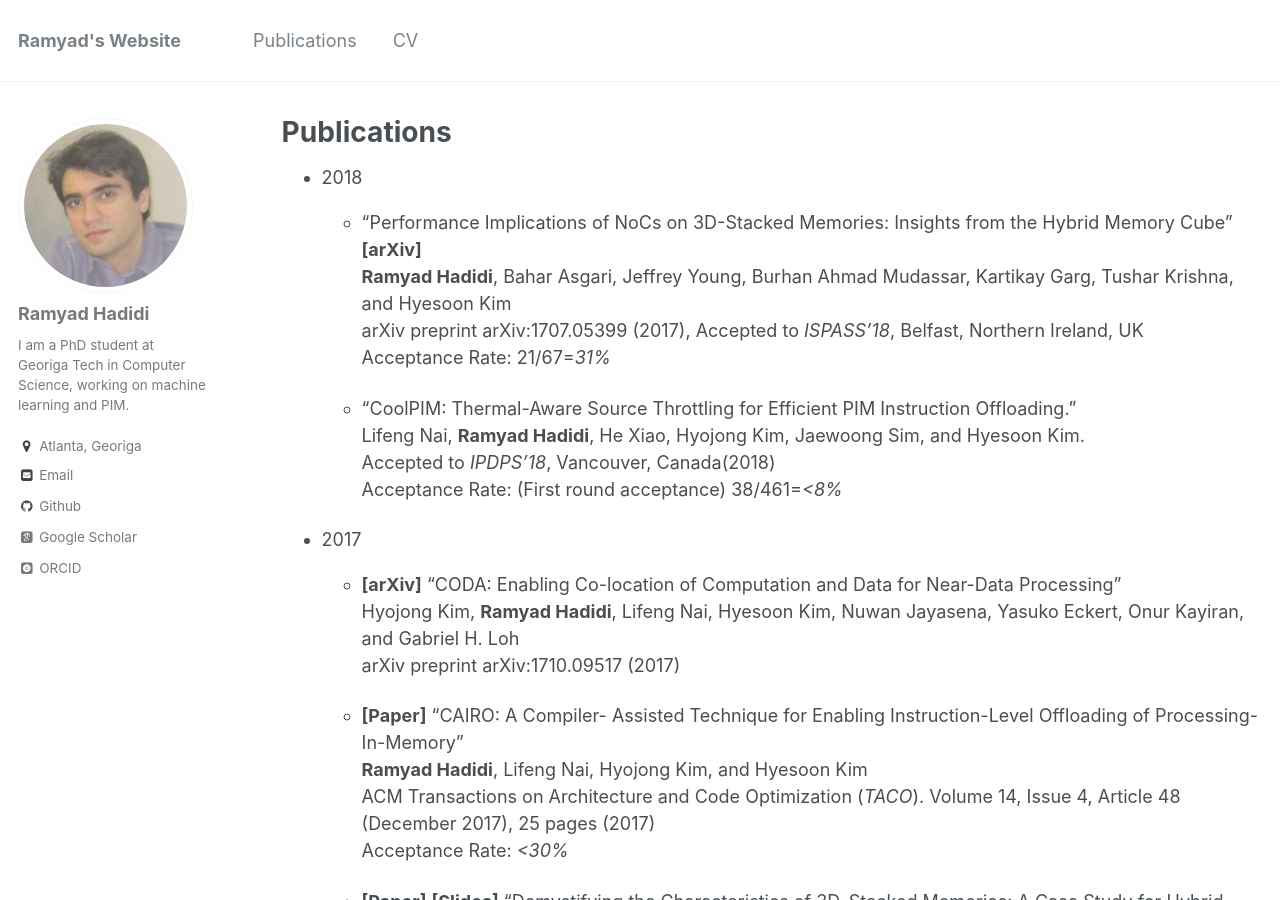
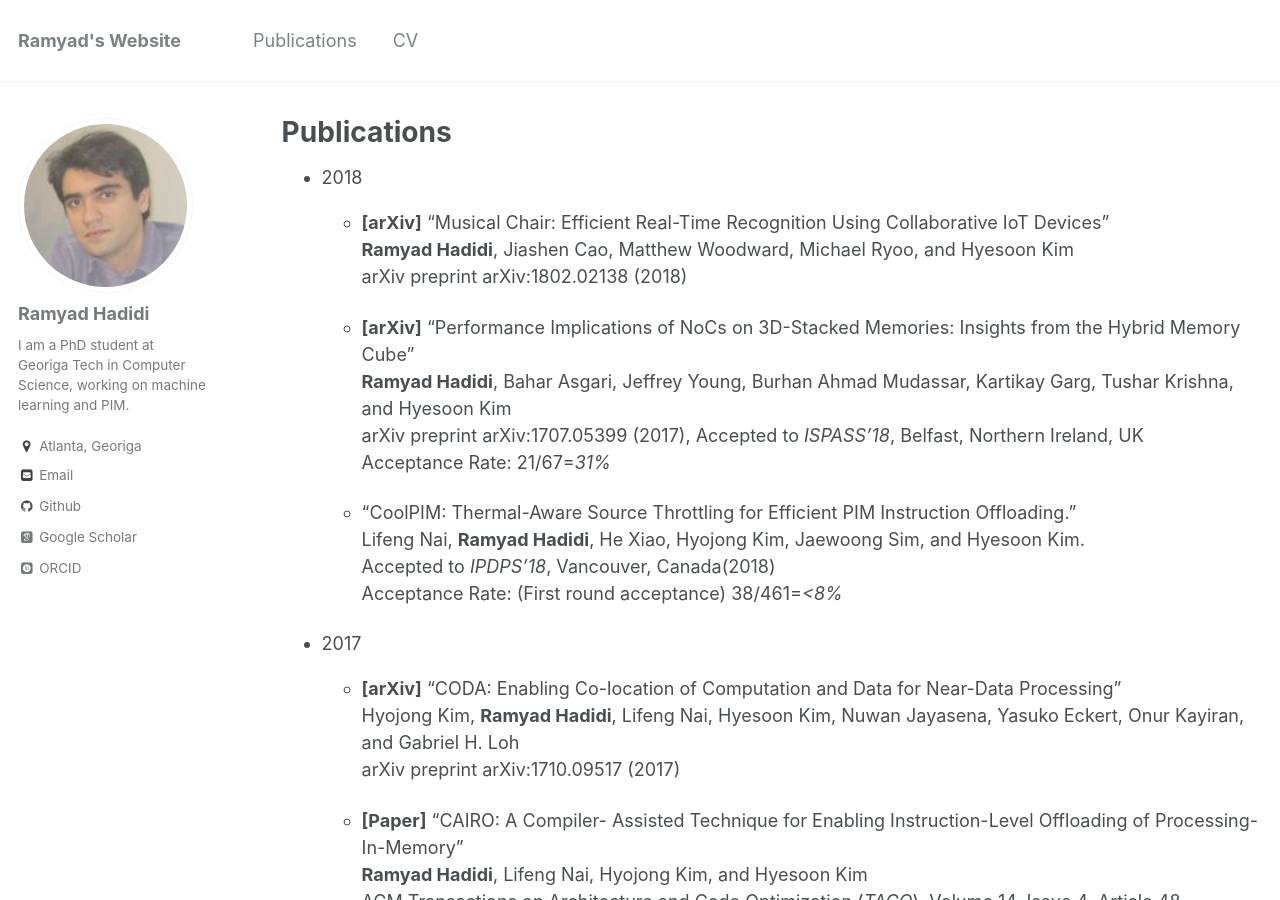
Before and after one commit to ramyadhadidi/ramyadhadidi.github.io, a Jekyll site: the page built from _pages/publications.md, in a window 1280 px wide and 900 px high. Built offline with Jekyll 4.4.1, drawn with Linux system fonts in a browser that asks for light colours; some web fonts are replaced.

Commit message:
update pub

```diff
--- a/_pages/publications.md
+++ b/_pages/publications.md
@@ -5,7 +5,13 @@ permalink: /publications/
 author_profile: true
 ---
 * 2018
-  * "Performance Implications of NoCs on 3D-Stacked Memories: Insights from the Hybrid Memory Cube" [__[arXiv]__](https://arxiv.org/abs/1707.05399)
+  * [__[arXiv]__](https://arxiv.org/abs/1802.02138)
+  "Musical Chair: Efficient Real-Time Recognition Using Collaborative IoT Devices"
+  __Ramyad Hadidi__, Jiashen Cao, Matthew Woodward, Michael Ryoo, and Hyesoon Kim
+  arXiv preprint arXiv:1802.02138 (2018)
+
+  * [__[arXiv]__](https://arxiv.org/abs/1707.05399)
+  "Performance Implications of NoCs on 3D-Stacked Memories: Insights from the Hybrid Memory Cube"
 __Ramyad Hadidi__, Bahar Asgari, Jeffrey Young, Burhan Ahmad Mudassar, Kartikay Garg, Tushar Krishna, and Hyesoon Kim
 arXiv preprint arXiv:1707.05399 (2017), Accepted to _ISPASS'18_, Belfast, Northern Ireland, UK
 Acceptance Rate: 21/67=_31%_
```
